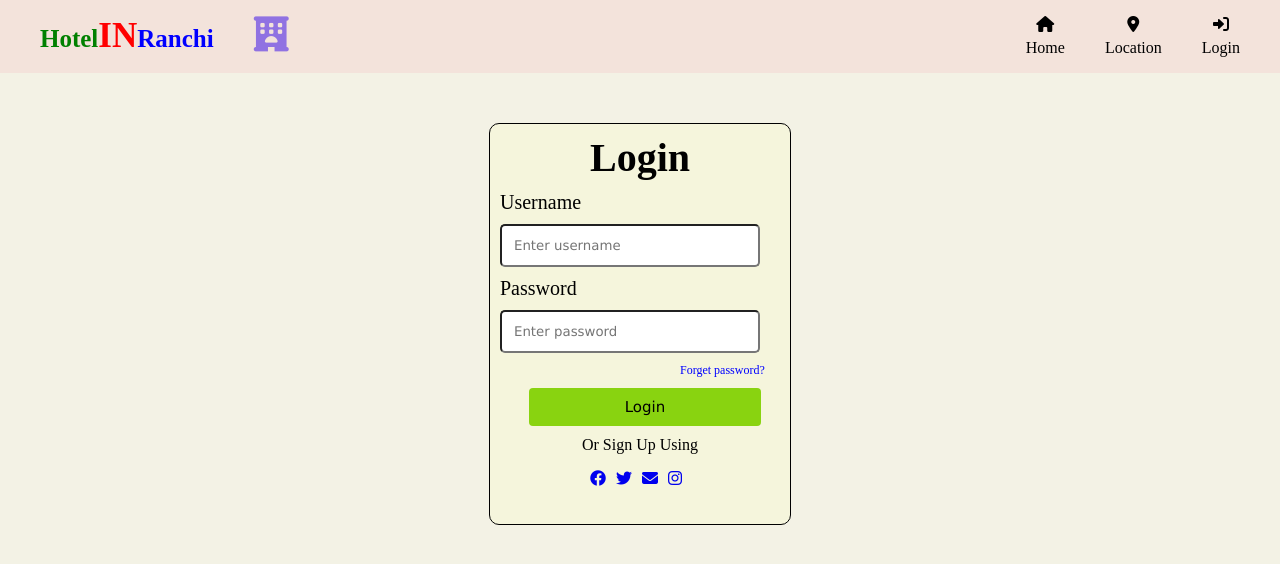
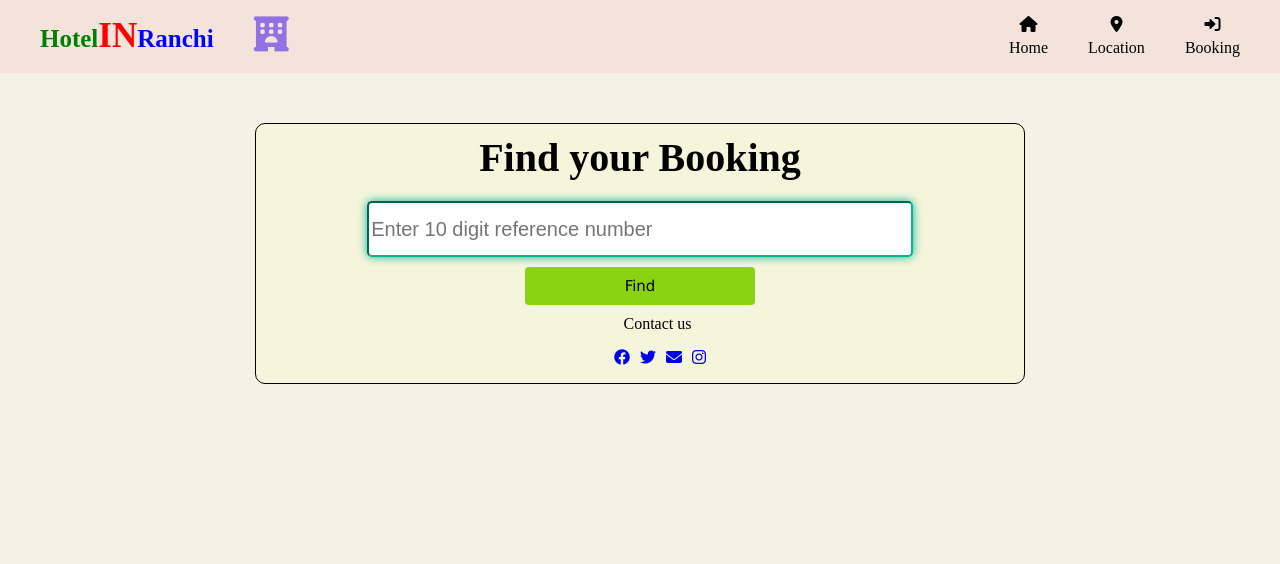
Before and after one commit to bpks123/HotelWebsite, a plain HTML site: page login.html in a window 1280 px wide. Drawn offline with Linux system fonts and the light colour scheme.

Commit message:
proceesing

```diff
--- a/login.css
+++ b/login.css
@@ -2,30 +2,16 @@
     margin-top: 50px;
     margin-left: auto;
     margin-right: auto;
-    height: 400px;
-    width: 300px;
+    height: 40%;
+    max-width: 60%;
     border: 1px solid black;
     border-radius: 10px;
     background-color: beige;
-}
-#main #notification{
-    position: absolute;
-    width: 240px;
-    min-height: 150px;
-    border: 1px solid black;
-    right: 120px;
-    margin-top: -40px;
-    background-color: #7da09a;
-    border-radius: 20px;
-    z-index: 1;
-    display: none;
-}
-#main #notification li{
-    list-style-type: none;
-    font-size: 20px;
-    word-wrap: break-word;
-    border-bottom: 1px solid black;
-    margin-bottom: 5px;
+    position: relative;
+    display: flex;
+    justify-content: center;
+    align-items: center;
+    flex-direction: column;
 }
 #heading{
     font-size: 40px;
@@ -35,30 +21,32 @@
     font-weight: bold;
 }
 #main-form{
+    display: flex;
+    justify-content: center;
+    align-items: center;
     margin-left: 10px;
+
 }
-#form input{
-    display: block;
+input{
     margin-top: 10px;
     margin-bottom: 10px;
-}
-#form input[type="text"],
-input[type="password"]
-{
-  width: 80%;
-  padding: 12px;
-  font-family: Verdana, Geneva, Tahoma, sans-serif;
-  border-radius: 5px;
-}
-label{
+    width: 70%;
+    height: 50px;
+    border-radius: 5px;
     font-size: 20px;
 }
+input[type="text"]:focus{
+    border-color: #00b894;
+    box-shadow: 0 0 10px #00b894;
+    outline: none;
+}
+
 .submitButton{
     background-color: rgb(137,211,16);
-    padding: 10px;margin-left: 10%;
+    padding: 10px;
     border: 0px;
     border-radius: 4px;
-    width: 80%;
+    width: 30%;
     cursor: pointer;
     font-family: Verdana, Geneva, Tahoma, sans-serif;
     font-size: 15px;
@@ -71,12 +59,17 @@ label{
     margin-left: 180px;
     color: blue;
 }
+#contact-details{
+    display: flex;
+    justify-content: center;
+    align-items: center;
+    flex-direction: column;
+}
 #other-option{
-    text-align: center;
+    margin-top: 10px;
+    margin-left: 35px;
 }
-#sign-option{
-    margin-left: 20%;
-}
+
 #list{
 display: flex;
 gap: 10px;
--- a/login.html
+++ b/login.html
@@ -3,7 +3,7 @@
 <head>
     <meta charset="UTF-8">
     <meta name="viewport" content="width=device-width, initial-scale=1.0">
-    <title>Login</title>
+    <title>Check Booking</title>
     <link rel="stylesheet" href="login.css">
     <link rel="stylesheet" href="cssmain.css">
     <link rel="stylesheet" href="https://cdnjs.cloudflare.com/ajax/libs/font-awesome/6.2.1/css/all.min.css">
@@ -19,29 +19,16 @@
             <li><a href="index.html"><i class="fa-solid fa-house"></i><div class="label-text"></div>Home</a></div></li>
             <li><a href="location.html"><i class="fa-solid fa-location-dot"></i><div class="label-text"></div>Location</a></div></li>
             <!-- <li id="nav-notification"><a href="#"><i class="fa-solid fa-bell"></i><div class="label-text"></div>Notification</a></div></li> -->
-            <li><a href="login.html"><i class="fa-solid fa-right-to-bracket"></i><div class="label-text"></div>Login</a></div></li>
+            <li><a href="login.html"><i class="fa-solid fa-right-to-bracket"></i><div class="label-text"></div>Booking</a></div></li>
             <!-- <li><a href="signup.html"><i class="fa-solid fa-user-plus"></i><div class="label-text"></div>Sign Up</a></div></li> -->
         </ul>
     </nav>
     <main id="main">
-        <div id="notification">
-            <ul>
-                <li>No new notification</li>
-            </ul>
-        </div>
-        <div id="heading">Login</div>
-        <div id="main-form">
-            <form id="form">
-                <label for="name">Username</label>
-                <input type="text" name="name" id="name" placeholder="Enter username" required>
-                <label for="password">Password</label>
-                <input type="password" name="password" id="password" placeholder="Enter password" required>
-                <div id="forget">Forget password?</div>
-                <input type="submit" id="login" value="Login" class="submitButton">
-            </form>
-        </div>
-        <div>
-            <div id="other-option">Or Sign Up Using</div>
+        <div id="heading">Find your Booking</div>
+        <input type="text" name="name" autofocus id="name" placeholder="Enter 10 digit reference number" required minlength="10" maxlength="10">
+        <button class="submitButton">Find</button>
+        <div id="contact-details">
+            <div id="other-option">Contact us</div>
             <div id="sign-option">
                 <ul id="list">
                     <li><a href="https://www.facebook.com/" target="_blank"><i class="fa-brands fa-facebook"></i></a></li>
--- a/login.js
+++ b/login.js
@@ -1,6 +1,6 @@
 document.getElementById('login').addEventListener('click',function(){
     const userName=document.getElementById('name').value
-    const password=document.getElementById('password').value
+
     console.log(userName)
-    console.log(password)
+
 })
```
Also changed, not shown: index.html (+1 -1 lines), location.html (+1 -1 lines).
